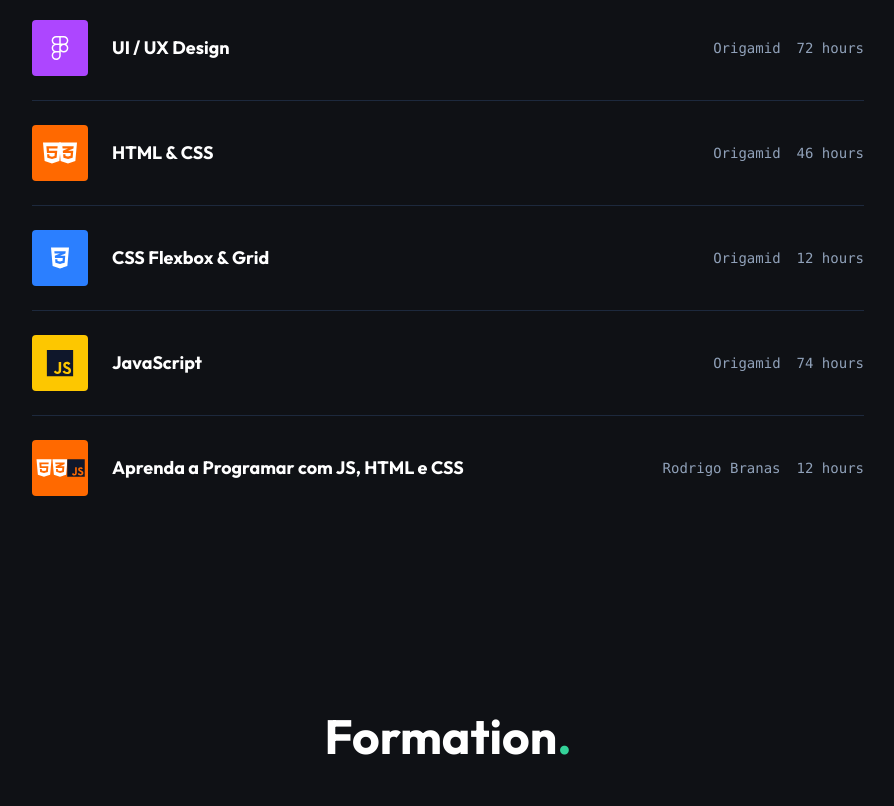
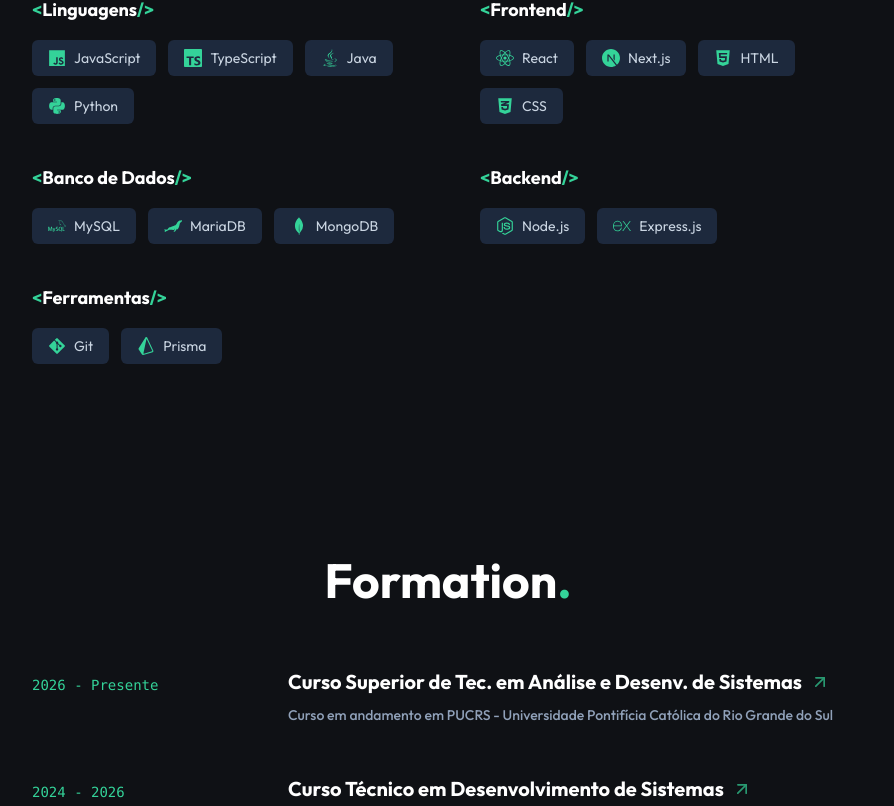
Before and after one commit to lucasws1/lucasws1.github.io, a React (Vite) app: page / in a window 1280 px wide. Shown: the part 1594-2400 px from the top of the page, without its empty margins (192-1086 px from the left). Built offline with nearby package versions, Linux system fonts and the light colour scheme.

Commit message:
refactor: atualizar informações de formação e melhorar a estrutura do componente Skills

```diff
--- a/index.html
+++ b/index.html
@@ -10,7 +10,7 @@
       href="https://fonts.googleapis.com/css2?family=Nunito:ital,wght@0,200..1000;1,200..1000&family=Outfit:wght@100..900&display=swap"
       rel="stylesheet"
     />
-    <title>Lucas | Portfolio</title>
+    <title>Lucas Schuch | Portfolio</title>
   </head>
   <body
     class="bg-dark text-slate-300 font-inter antialiased selection:bg-primary selection:text-dark"
--- a/src/components/About.jsx
+++ b/src/components/About.jsx
@@ -1,5 +1,3 @@
-import React from "react";
-
 export function About() {
   return (
     <section
@@ -34,7 +32,7 @@
             <span className="text-white font-bold">
               Técnico em Desenvolvimento de Sistemas
             </span>{" "}
-            diplomado pelo Senac Tech, e atualmente estou cursando{" "}
+            diplomado pelo Senac Tech e atualmente estou cursando{" "}
             <span className="text-white font-bold">
               Curso Superior de Tecnologia em Análise e Desenvolvimento de
               Sistemas
--- a/src/components/Formation.jsx
+++ b/src/components/Formation.jsx
@@ -3,24 +3,22 @@
 const formations = [
   {
     id: 1,
-    date: "Jan 2021 - Aug 2021",
-    title: "Lorem | Ipsum",
+    date: "2026 - Presente",
+    title: "Curso Superior de Tec. em Análise e Desenv. de Sistemas",
     description:
-      "Lorem ipsum dolor sit amet, consectetur adipiscing elit. Proin malesuada sodales finibus. Donec eget est nec nulla interdum facilisis. Praesent in tellus elementum, euismod quam id, vulputate lectus. Mauris rutrum risus ac mi feugiat gravida. Ut rhoncus libero finibus lorem finibus, vel laoreet nunc hendrerit. Integer nec elementum felis.",
+      "Curso em andamento em PUCRS - Universidade Pontifícia Católica do Rio Grande do Sul",
   },
   {
     id: 2,
-    date: "Jan 2022 - Dec 2022",
-    title: "Ipsum | Lorem",
-    description:
-      "Lorem ipsum dolor sit amet, consectetur adipiscing elit. Proin malesuada sodales finibus. Donec eget est nec nulla interdum facilisis. Praesent in tellus elementum, euismod quam id, vulputate lectus. Mauris rutrum risus ac mi feugiat gravida. Ut rhoncus libero finibus lorem finibus, vel laoreet nunc hendrerit.",
+    date: "2024 - 2026",
+    title: "Curso Técnico em Desenvolvimento de Sistemas",
+    description: "Diplomado em SENAC Tech - RS",
   },
   {
     id: 3,
-    date: "Aug 2019 - Dec 2020",
-    title: "Lorem Ipsum | Lorem Ipsum",
-    description:
-      "Lorem ipsum dolor sit amet, consectetur adipiscing elit. Proin malesuada sodales finibus. Donec eget est nec nulla interdum facilisis. Praesent in tellus elementum, euismod quam id, vulputate lectus. Mauris rutrum risus ac mi feugiat gravida. Ut rhoncus libero finibus lorem finibus, vel laoreet nunc hendrerit. Integer nec elementum felis.",
+    date: "2007 - 2013",
+    title: "Ciências Jurídicas e Sociais",
+    description: "Bacharel em Ciências Jurídicas e Sociais - PUCRS",
   },
 ];
 
@@ -42,7 +40,7 @@
           >
             {/* Date */}
             <div className="md:w-1/4 shrink-0 pt-1">
-              <span className="text-primary font-mono text-sm tracking-tighter whitespace-nowrap">
+              <span className="text-primary font-mono text-sm">
                 {formation.date}
               </span>
             </div>
@@ -53,7 +51,7 @@
                 {formation.title}
                 <FiArrowUpRight className="text-primary opacity-70" />
               </h3>
-              <p className="text-slate-400 text-sm leading-relaxed">
+              <p className="text-slate-400 text-sm font-medium leading-relaxed">
                 {formation.description}
               </p>
             </div>
--- a/src/components/Navbar.jsx
+++ b/src/components/Navbar.jsx
@@ -1,4 +1,4 @@
-import React, { useState, useEffect } from "react";
+import { useState, useEffect } from "react";
 
 export function Navbar() {
   const links = [
--- a/src/components/Skills.jsx
+++ b/src/components/Skills.jsx
@@ -1,59 +1,63 @@
-import { FaHtml5, FaCss3Alt, FaJs } from "react-icons/fa";
-import { SiFigma } from "react-icons/si";
+import {
+  FaHtml5,
+  FaCss3Alt,
+  FaJs,
+  FaReact,
+  FaNodeJs,
+  FaPython,
+  FaGitAlt,
+} from "react-icons/fa";
+import { FaJava } from "react-icons/fa6";
+import {
+  SiTypescript,
+  SiNextdotjs,
+  SiMongodb,
+  SiMysql,
+  SiMariadb,
+  SiPrisma,
+  SiExpress,
+} from "react-icons/si";
 
-const skills = [
+const categories = [
   {
-    id: 1,
-    title: "UI / UX Design",
-    platform: "Origamid",
-    hours: "72 hours",
-    icon: <SiFigma className="text-white text-2xl" />,
-    bgClass: "bg-purple-500",
+    title: "Linguagens",
+    skills: [
+      { name: "JavaScript", icon: <FaJs size={18} /> },
+      { name: "TypeScript", icon: <SiTypescript size={18} /> },
+      { name: "Java", icon: <FaJava size={18} /> },
+      { name: "Python", icon: <FaPython size={18} /> },
+    ],
   },
   {
-    id: 2,
-    title: "HTML & CSS",
-    platform: "Origamid",
-    hours: "46 hours",
-    icon: (
-      <div className="flex -space-x-2">
-        <FaHtml5 className="text-white text-2xl" />
-        <FaCss3Alt className="text-white text-2xl" />
-      </div>
-    ),
-    bgClass: "bg-orange-500", // We can use gradient or simple color
-    isDoubleIcon: true,
+    title: "Frontend",
+    skills: [
+      { name: "React", icon: <FaReact size={18} /> },
+      { name: "Next.js", icon: <SiNextdotjs size={18} /> },
+      { name: "HTML", icon: <FaHtml5 size={18} /> },
+      { name: "CSS", icon: <FaCss3Alt size={18} /> },
+    ],
   },
   {
-    id: 3,
-    title: "CSS Flexbox & Grid",
-    platform: "Origamid",
-    hours: "12 hours",
-    icon: <FaCss3Alt className="text-white text-2xl" />,
-    bgClass: "bg-blue-500",
+    title: "Banco de Dados",
+    skills: [
+      { name: "MySQL", icon: <SiMysql size={18} /> },
+      { name: "MariaDB", icon: <SiMariadb size={18} /> },
+      { name: "MongoDB", icon: <SiMongodb size={18} /> },
+    ],
   },
   {
-    id: 4,
-    title: "JavaScript",
-    platform: "Origamid",
-    hours: "74 hours",
-    icon: <FaJs className="text-slate-900 text-3xl" />,
-    bgClass: "bg-yellow-400",
+    title: "Backend",
+    skills: [
+      { name: "Node.js", icon: <FaNodeJs size={18} /> },
+      { name: "Express.js", icon: <SiExpress size={18} /> },
+    ],
   },
   {
-    id: 5,
-    title: "Aprenda a Programar com JS, HTML e CSS",
-    platform: "Rodrigo Branas",
-    hours: "12 hours",
-    icon: (
-      <div className="flex -space-x-1">
-        <FaHtml5 className="text-white text-xl" />
-        <FaCss3Alt className="text-white text-xl" />
-        <FaJs className="text-slate-900 text-xl" />
-      </div>
-    ),
-    bgClass: "bg-orange-500", // Approximation
-    isTripleIcon: true,
+    title: "Ferramentas",
+    skills: [
+      { name: "Git", icon: <FaGitAlt size={18} /> },
+      { name: "Prisma", icon: <SiPrisma size={18} /> },
+    ],
   },
 ];
 
@@ -67,28 +71,23 @@
         Skills<span className="text-primary">.</span>
       </h2>
 
-      <div className="flex flex-col w-full">
-        {skills.map((skill, index) => (
-          <div
-            key={skill.id}
-            className={`flex flex-col md:flex-row items-start md:items-center justify-between py-6 ${
-              index !== skills.length - 1 ? "border-b border-slate-800" : ""
-            }`}
-          >
-            {/* Left: Icon and Title */}
-            <div className="flex items-center gap-6 mb-4 md:mb-0">
-              <div
-                className={`w-14 h-14 rounded flex items-center justify-center flex-shrink-0 ${skill.bgClass}`}
-              >
-                {skill.icon}
-              </div>
-              <h3 className="text-white font-bold text-lg">{skill.title}</h3>
-            </div>
-
-            {/* Right: Platform and Hours */}
-            <div className="flex items-center gap-4 text-sm text-slate-400 font-mono ml-20 md:ml-0">
-              <span>{skill.platform}</span>
-              <span>{skill.hours}</span>
+      <div className="grid grid-cols-1 md:grid-cols-2 gap-x-16 gap-y-10 w-full">
+        {categories.map((category) => (
+          <div key={category.title}>
+            <h3 className="text-white font-bold text-lg mb-4 font-outfit">
+              <span className="text-primary">&lt;</span>{category.title}
+              <span className="text-primary">/&gt;</span>
+            </h3>
+            <div className="flex flex-wrap gap-3">
+              {category.skills.map((skill) => (
+                <div
+                  key={skill.name}
+                  className="flex items-center gap-2 bg-slate-800 px-4 py-2 rounded-md text-slate-300 text-sm"
+                >
+                  <span className="text-primary">{skill.icon}</span>
+                  <span className="text-sm">{skill.name}</span>
+                </div>
+              ))}
             </div>
           </div>
         ))}
```
